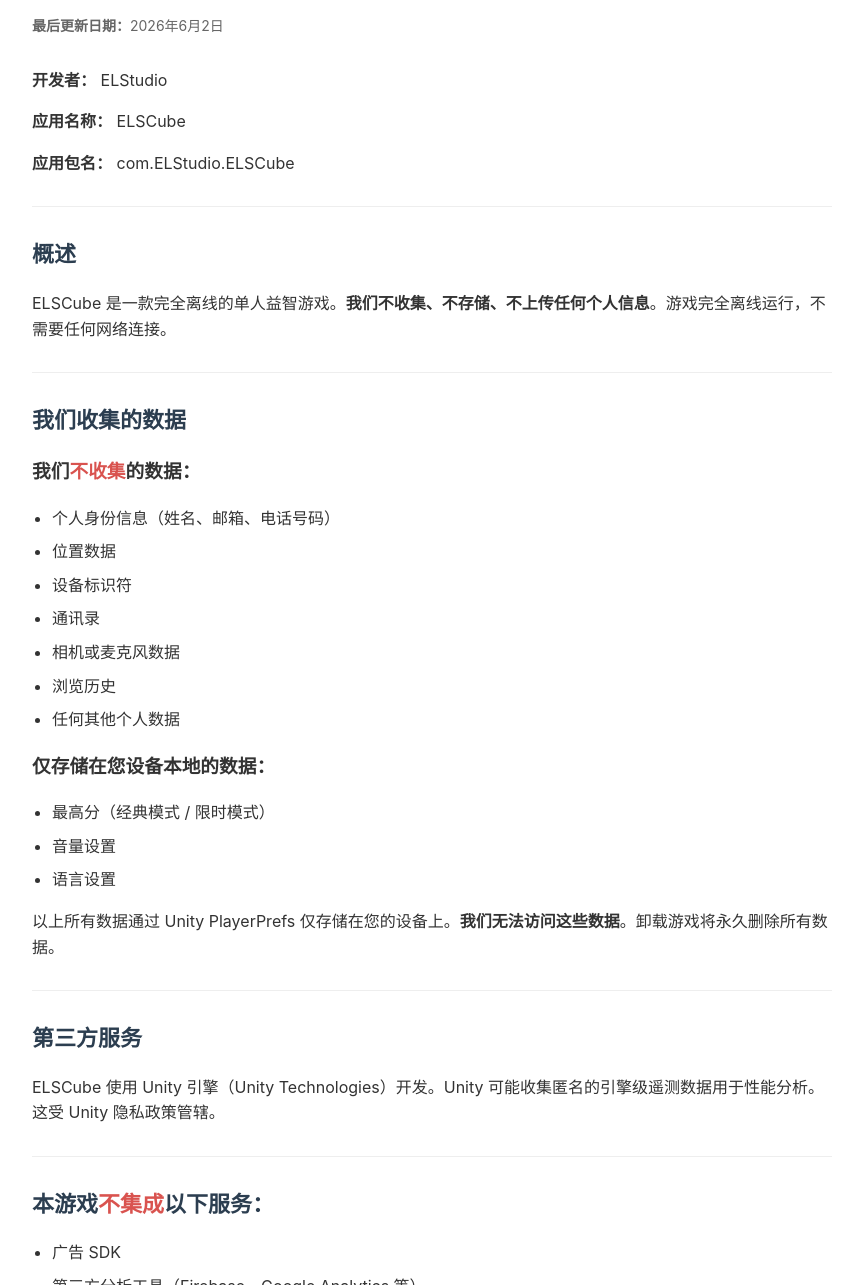
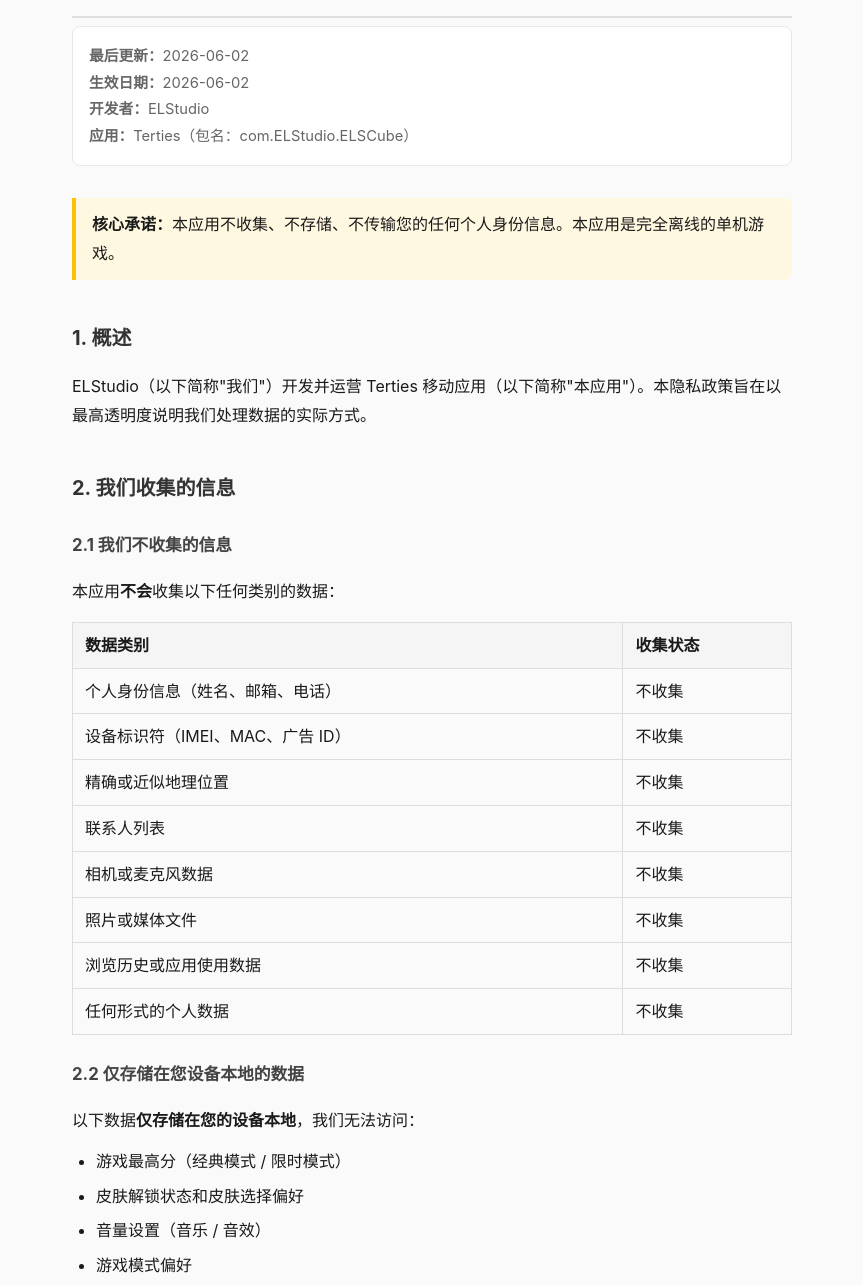
Before and after one commit to Thkon/privacypolicy, a plain HTML site: page index.html in a window 1280 px wide. Shown: the part 99-1384 px from the top of the page, without its empty margins (208-1071 px from the left). Drawn offline with Linux system fonts and the light colour scheme.

Commit message:
Update index.html

```diff
--- a/index.html
+++ b/index.html
@@ -3,118 +3,126 @@
 <head>
     <meta charset="UTF-8">
     <meta name="viewport" content="width=device-width, initial-scale=1.0">
-    <title>隐私政策 - ELSCube</title>
+    <title>隐私政策 — Terties (ELSCube)</title>
     <style>
         body {
-            font-family: -apple-system, BlinkMacSystemFont, "Segoe UI", Roboto, "Helvetica Neue", Arial, sans-serif;
-            line-height: 1.6;
-            max-width: 800px;
+            max-width: 720px;
             margin: 0 auto;
-            padding: 20px;
-            color: #333;
+            padding: 32px 20px 64px;
+            font-family: -apple-system, BlinkMacSystemFont, "Segoe UI", Roboto, "Helvetica Neue", Arial, "Noto Sans SC", sans-serif;
+            line-height: 1.8;
+            color: #1a1a1a;
+            background: #fafafa;
         }
-        h1 {
-            font-size: 28px;
-            border-bottom: 2px solid #eee;
-            padding-bottom: 10px;
-        }
-        h2 {
-            font-size: 22px;
-            margin-top: 30px;
-            color: #2c3e50;
-        }
-        p, li {
-            font-size: 16px;
-        }
-        ul {
-            padding-left: 20px;
-        }
-        li {
-            margin: 8px 0;
-        }
-        .last-updated {
-            color: #666;
-            font-size: 14px;
-            margin-bottom: 30px;
-        }
-        hr {
-            margin: 30px 0;
-            border: none;
-            border-top: 1px solid #eee;
-        }
+        h1 { font-size: 1.7em; border-bottom: 2px solid #e0e0e0; padding-bottom: 16px; margin-bottom: 8px; }
+        h2 { font-size: 1.25em; margin-top: 40px; color: #333; }
+        h3 { font-size: 1.05em; margin-top: 24px; color: #444; }
+        p { margin: 12px 0; }
+        ul, ol { padding-left: 24px; margin: 12px 0; }
+        li { margin: 6px 0; }
+        .meta { color: #666; font-size: 0.92em; margin-bottom: 32px; background: #fff; padding: 16px; border-radius: 8px; border: 1px solid #e8e8e8; }
+        table { border-collapse: collapse; width: 100%; margin: 16px 0; }
+        th, td { border: 1px solid #ddd; padding: 8px 12px; text-align: left; }
+        th { background: #f5f5f5; font-weight: 600; }
+        a { color: #0366d6; text-decoration: none; }
+        a:hover { text-decoration: underline; }
+        .check { color: #e74c3c; }
+        .notice { background: #fff8e1; border-left: 4px solid #ffc107; padding: 12px 16px; margin: 20px 0; border-radius: 0 8px 8px 0; }
+        hr { border: none; border-top: 1px solid #e0e0e0; margin: 40px 0; }
+        footer { color: #888; font-size: 0.88em; margin-top: 48px; }
     </style>
 </head>
 <body>
 
-<h1>隐私政策</h1>
-<p class="last-updated"><strong>最后更新日期：</strong>2026年6月2日</p>
+<h1>隐私政策 — Terties (ELSCube)</h1>
 
-<p><strong>开发者：</strong> ELStudio</p>
-<p><strong>应用名称：</strong> ELSCube</p>
-<p><strong>应用包名：</strong> com.ELStudio.ELSCube</p>
+<div class="meta">
+    <strong>最后更新：</strong>2026-06-02<br>
+    <strong>生效日期：</strong>2026-06-02<br>
+    <strong>开发者：</strong>ELStudio<br>
+    <strong>应用：</strong>Terties（包名：com.ELStudio.ELSCube）
+</div>
+
+<div class="notice">
+    <strong>核心承诺：</strong>本应用不收集、不存储、不传输您的任何个人身份信息。本应用是完全离线的单机游戏。
+</div>
+
+<h2>1. 概述</h2>
+<p>ELStudio（以下简称"我们"）开发并运营 Terties 移动应用（以下简称"本应用"）。本隐私政策旨在以最高透明度说明我们处理数据的实际方式。</p>
+
+<h2>2. 我们收集的信息</h2>
+
+<h3>2.1 我们不收集的信息</h3>
+<p>本应用<strong>不会</strong>收集以下任何类别的数据：</p>
+<table>
+    <tr><th>数据类别</th><th>收集状态</th></tr>
+    <tr><td>个人身份信息（姓名、邮箱、电话）</td><td>不收集</td></tr>
+    <tr><td>设备标识符（IMEI、MAC、广告 ID）</td><td>不收集</td></tr>
+    <tr><td>精确或近似地理位置</td><td>不收集</td></tr>
+    <tr><td>联系人列表</td><td>不收集</td></tr>
+    <tr><td>相机或麦克风数据</td><td>不收集</td></tr>
+    <tr><td>照片或媒体文件</td><td>不收集</td></tr>
+    <tr><td>浏览历史或应用使用数据</td><td>不收集</td></tr>
+    <tr><td>任何形式的个人数据</td><td>不收集</td></tr>
+</table>
+
+<h3>2.2 仅存储在您设备本地的数据</h3>
+<p>以下数据<strong>仅存储在您的设备本地</strong>，我们无法访问：</p>
+<ul>
+    <li>游戏最高分（经典模式 / 限时模式）</li>
+    <li>皮肤解锁状态和皮肤选择偏好</li>
+    <li>音量设置（音乐 / 音效）</li>
+    <li>游戏模式偏好</li>
+</ul>
+<p>上述数据使用 Unity PlayerPrefs 保存。<strong>卸载本应用将永久删除以上所有数据，不可恢复。</strong></p>
+
+<h2>3. 第三方服务</h2>
+
+<h3>3.1 Unity 引擎</h3>
+<p>本应用使用 Unity 引擎构建。Unity 可能会收集匿名引擎级遥测数据（设备硬件信息、崩溃报告、帧率统计），用于改善引擎性能。这受 <a href="https://unity.com/legal/privacy-policy" target="_blank" rel="noopener">Unity 隐私政策</a> 约束。</p>
+
+<h3>3.2 未集成的服务</h3>
+<p>本应用<strong>不集成</strong>以下任何服务：</p>
+<ul>
+    <li>广告网络（AdMob、Unity Ads 等）</li>
+    <li>分析服务（Google Analytics、Firebase 等）</li>
+    <li>社交媒体 SDK</li>
+    <li>云存储或账号系统</li>
+    <li>推送通知服务</li>
+    <li>应用内支付 SDK</li>
+    <li>崩溃报告服务</li>
+</ul>
+
+<h2>4. 数据共享</h2>
+<p><strong>我们不与任何第三方共享任何数据</strong>——因为我们自身也不收集任何数据。</p>
+
+<h2>5. 儿童隐私</h2>
+<p>本应用不收集任何人的个人信息，包括 13 岁以下儿童。本应用内容适合所有年龄段。由于我们不收集任何数据，不构成对儿童隐私的风险。</p>
+
+<h2>6. 用户权利（GDPR / CCPA）</h2>
+<p><strong>由于我们不收集任何个人数据</strong>，您实际上不需要行使 GDPR/CCPA 下的访问、删除、更正、导出等权利——我们没有任何数据可以处理。如果您有任何疑虑，请通过下方联系方式联系我们。</p>
+
+<h2>7. 数据安全</h2>
+<p>尽管我们不收集用户数据，我们仍采取了合理措施保护本应用代码完整性和签名密钥。安装包经数字签名确保不被篡改。</p>
+
+<h2>8. 数据保留</h2>
+<p>我们不收集或存储任何用户数据。存储在您设备本地的数据在卸载应用时被永久删除。</p>
+
+<h2>9. 政策变更</h2>
+<p>本政策如有更新，将在本页面公布。重大变更可能通过应用更新或 Play Store 列表通知。</p>
+
+<h2>10. 联系我们</h2>
+<p>如有隐私相关问题：</p>
+<ul>
+    <li><strong>邮箱：</strong>2786102764@qq.com</li>
+</ul>
+<p>我们将在 30 天内回复所有隐私相关询问。</p>
 
 <hr>
-
-<h2>概述</h2>
-<p>ELSCube 是一款完全离线的单人益智游戏。<strong>我们不收集、不存储、不上传任何个人信息</strong>。游戏完全离线运行，不需要任何网络连接。</p>
-
-<hr>
-
-<h2>我们收集的数据</h2>
-
-<h3>我们<strong style="color:#d9534f;">不收集</strong>的数据：</h3>
-<ul>
-    <li>个人身份信息（姓名、邮箱、电话号码）</li>
-    <li>位置数据</li>
-    <li>设备标识符</li>
-    <li>通讯录</li>
-    <li>相机或麦克风数据</li>
-    <li>浏览历史</li>
-    <li>任何其他个人数据</li>
-</ul>
-
-<h3>仅存储在您设备本地的数据：</h3>
-<ul>
-    <li>最高分（经典模式 / 限时模式）</li>
-    <li>音量设置</li>
-    <li>语言设置</li>
-</ul>
-
-<p>以上所有数据通过 Unity PlayerPrefs 仅存储在您的设备上。<strong>我们无法访问这些数据</strong>。卸载游戏将永久删除所有数据。</p>
-
-<hr>
-
-<h2>第三方服务</h2>
-<p>ELSCube 使用 Unity 引擎（Unity Technologies）开发。Unity 可能收集匿名的引擎级遥测数据用于性能分析。这受 Unity 隐私政策管辖。</p>
-
-<hr>
-
-<h2>本游戏<strong style="color:#d9534f;">不集成</strong>以下服务：</h2>
-<ul>
-    <li>广告 SDK</li>
-    <li>第三方分析工具（Firebase、Google Analytics 等）</li>
-    <li>社交媒体 SDK</li>
-    <li>云存储或账号系统</li>
-</ul>
-
-<hr>
-
-<h2>儿童隐私</h2>
-<p>ELSCube 不收集任何人的个人信息，包括 13 岁以下儿童。</p>
-
-<hr>
-
-<h2>政策变更</h2>
-<p>如果本政策有更新，变更将发布在此页面和/或 Google Play 商店列表中。</p>
-
-<hr>
-
-<h2>联系我们</h2>
-<p>如有隐私相关问题，请联系：<strong>2786102764@qq.com</strong></p>
-
-<hr>
-
-<p style="font-size: 14px; color: #888;">本隐私政策适用于 ELSCube v1.0 及所有后续版本，除非另有说明。</p>
+<footer>
+    <p>本隐私政策适用于 Terties (com.ELStudio.ELSCube) v1.0 及所有后续版本，除非另有说明。</p>
+    <p>依据法规：GDPR (EU) 2016/679 · CCPA/CPRA · COPPA · Google Play 开发者计划政策</p>
+</footer>
 
 </body>
 </html>
```
